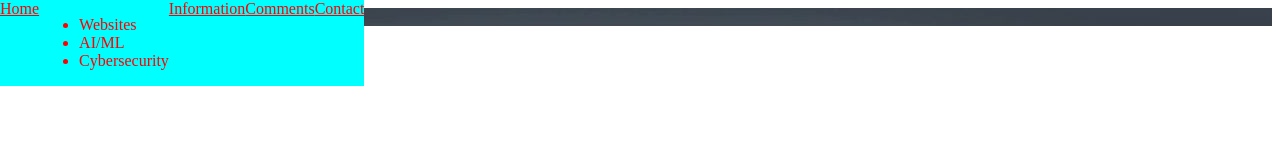
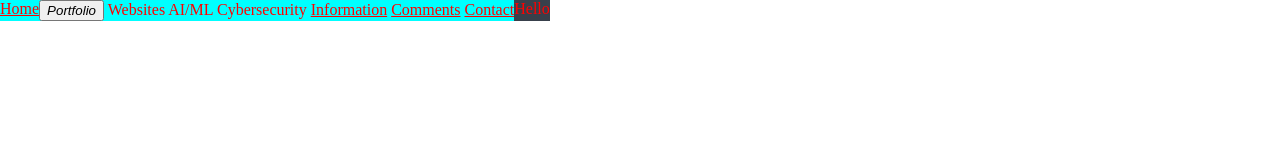
Before and after one commit to Athiropi/Site, a plain HTML site: page index.html in a window 1280 px wide. Drawn offline with Linux system fonts and the light colour scheme.

Commit message:
Update index.html

```diff
--- a/index.html
+++ b/index.html
@@ -7,10 +7,13 @@
     </head>
     <div class="top-bar">
         <a id="home" href="index.html">Home</a>
-        <ul id="portfolio">
-            <li><a id="p-web-dev">Websites</a></li>
-            <li><a id="p-machine-learning">AI/ML</a></li>
-            <li><a id="p-cybersecurity">Cybersecurity</a></li>
+        <div id="portfolio-dropdown">
+            <button class="p-dropdown-btn">
+                <i class="fa fa-caret-down">Portfolio</i>
+            </button>
+            <a id="p-web-dev">Websites</a>
+            <a id="p-machine-learning">AI/ML</a>
+            <a id="p-cybersecurity">Cybersecurity</a>
         </ul>
         <a id="information" href="information.html">Information</a>
         <a id="comment" href="comment.html">Comments</a>
```
